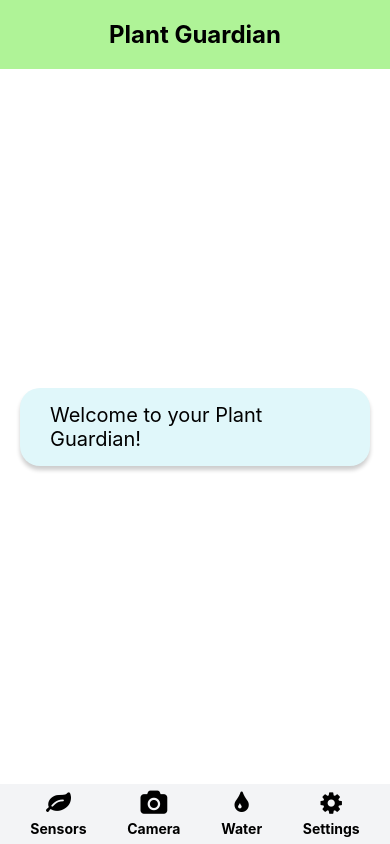
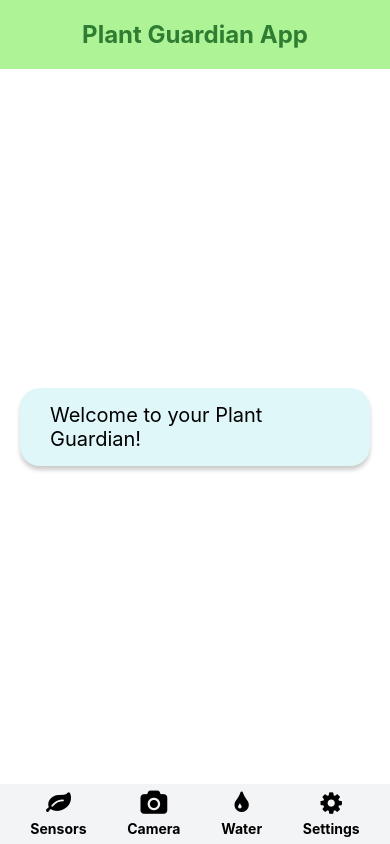
Before and after one commit to tonych312312/PlantGuardianApp, a React Native app: screen /Home in a window 390 px wide. Built offline with nearby package versions, Linux system fonts and the light colour scheme.

Commit message:
title change

```diff
--- a/src/components/Header.jsx
+++ b/src/components/Header.jsx
@@ -2,20 +2,22 @@ import React from "react";
 import styled from "styled-components/native";
 import { Text } from "react-native";
 
-function Header() {
-  return (
-    <HeaderContainer>
-      <Text style={{ fontSize: 24, fontWeight: 'bold' }}>Plant Guardian</Text>
-    </HeaderContainer>
-  );
-}
+const Header = () => (
+  <HeaderContainer>
+    <HeaderText>Plant Guardian App</HeaderText>
+  </HeaderContainer>
+);
 
 const HeaderContainer = styled.View`
-  width: 100%;
   background-color: #aff397;
   padding: 20px;
-  justify-content: center;
-  align-items: center;
+`;
+
+const HeaderText = styled.Text`
+  font-size: 24px;
+  font-weight: bold;
+  color: #2e7d32;
+  text-align: center;
 `;
 
 export default Header;
```
